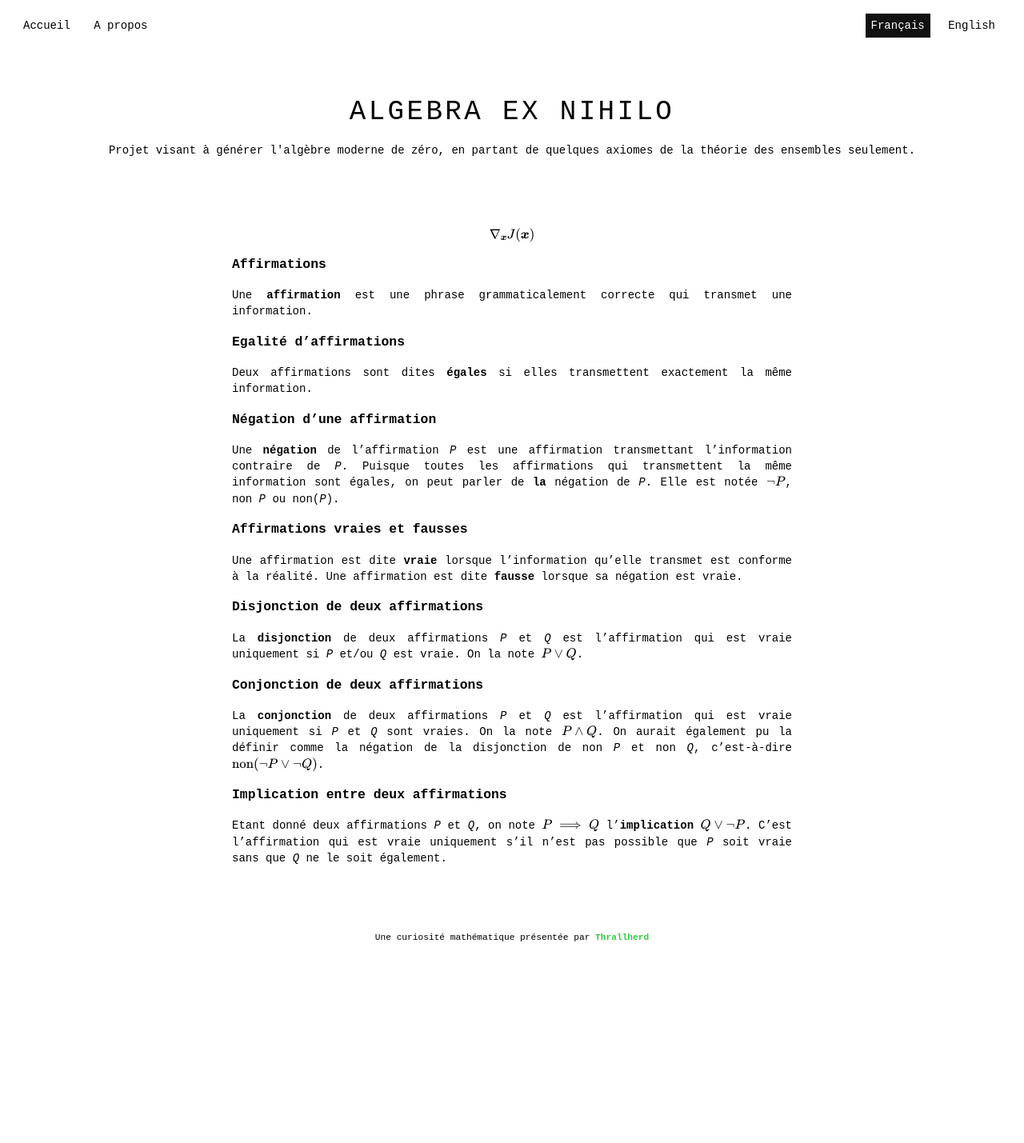
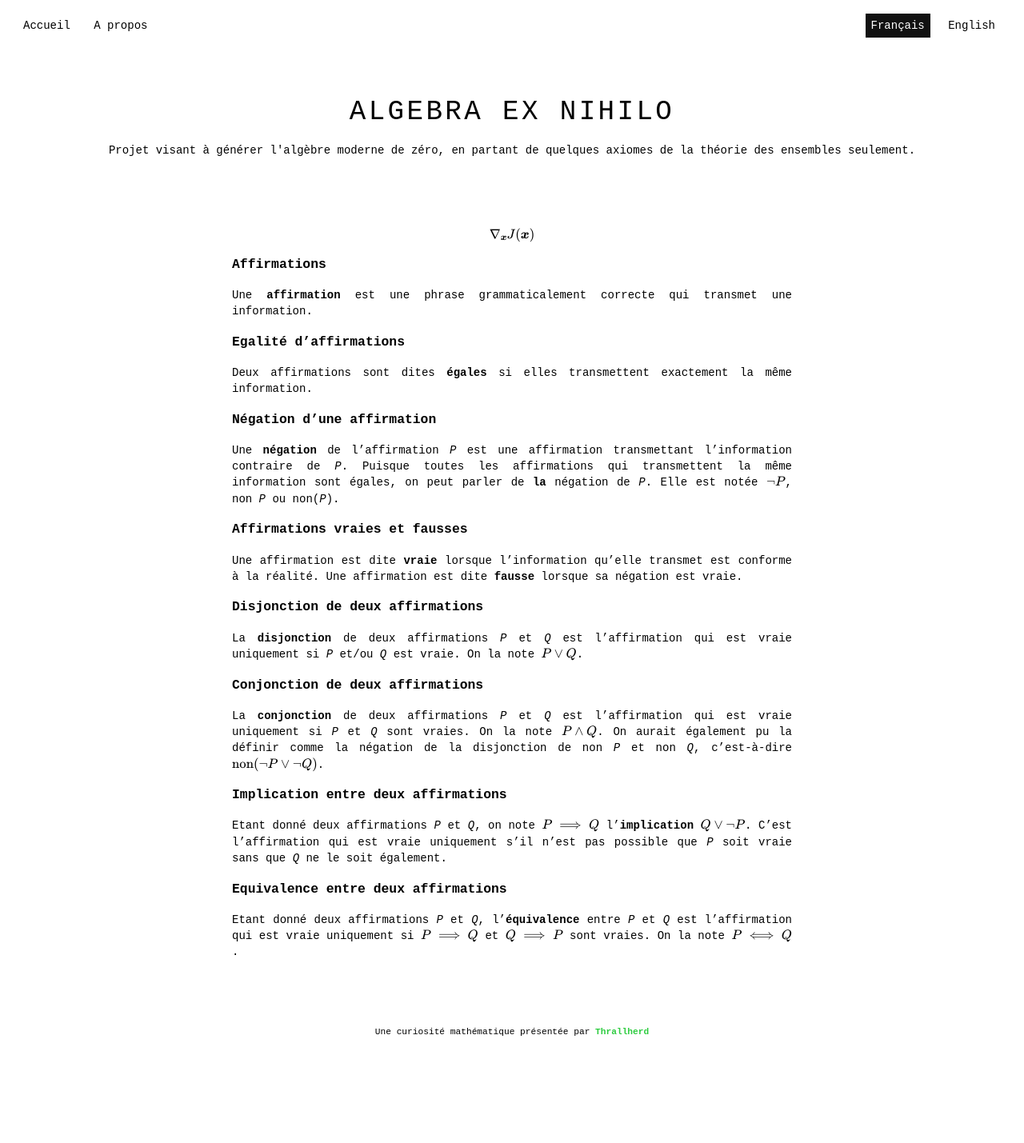
Before and after one commit to Thrallherd/AlgebraExNihilo, a Jekyll site: the page built from basic_def.md, in a window 1280 px wide. Shown: the whole page at 80% size. Built offline with Jekyll 4.4.1, drawn with Linux system fonts in a browser that asks for light colours; formulas are drawn with MathJax 3; before the commit the page ends 1312 px from its top, so only the background shows below that.

Commit message:
Update basic_def.md

```diff
--- a/basic_def.md
+++ b/basic_def.md
@@ -29,3 +29,6 @@
 
 ### Implication entre deux affirmations
 Etant donné deux affirmations _P_ et _Q_, on note $$P \implies Q$$ l'**implication** $$Q \lor \neg P$$. C'est l'affirmation qui est vraie uniquement s'il n'est pas possible que _P_ soit vraie sans que _Q_ ne le soit également.
+
+### Equivalence entre deux affirmations
+Etant donné deux affirmations _P_ et _Q_, l'**équivalence** entre _P_ et _Q_ est l'affirmation qui est vraie uniquement si $$P \implies Q$$ et $$Q \implies P$$ sont vraies. On la note $$P \iff Q$$.
```
